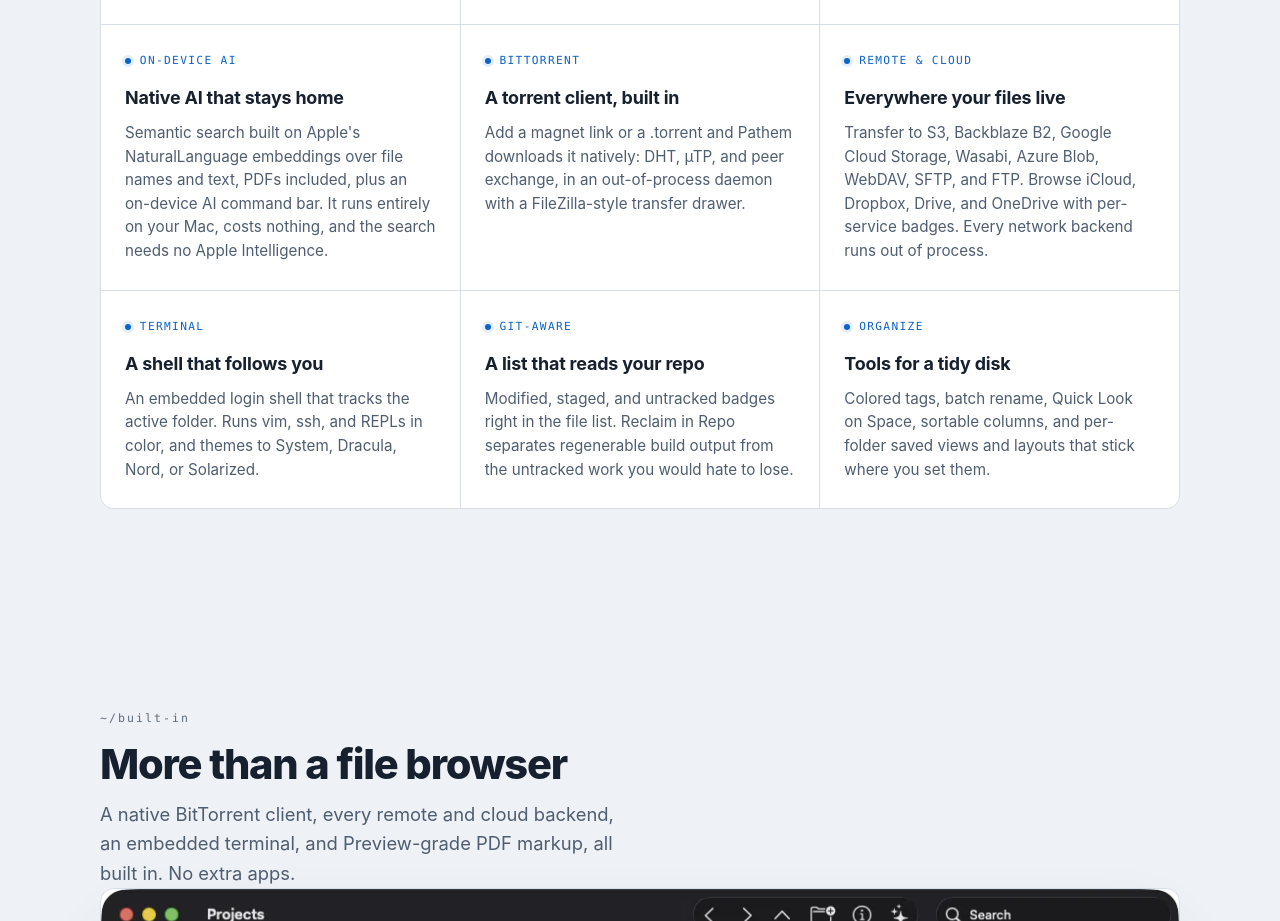
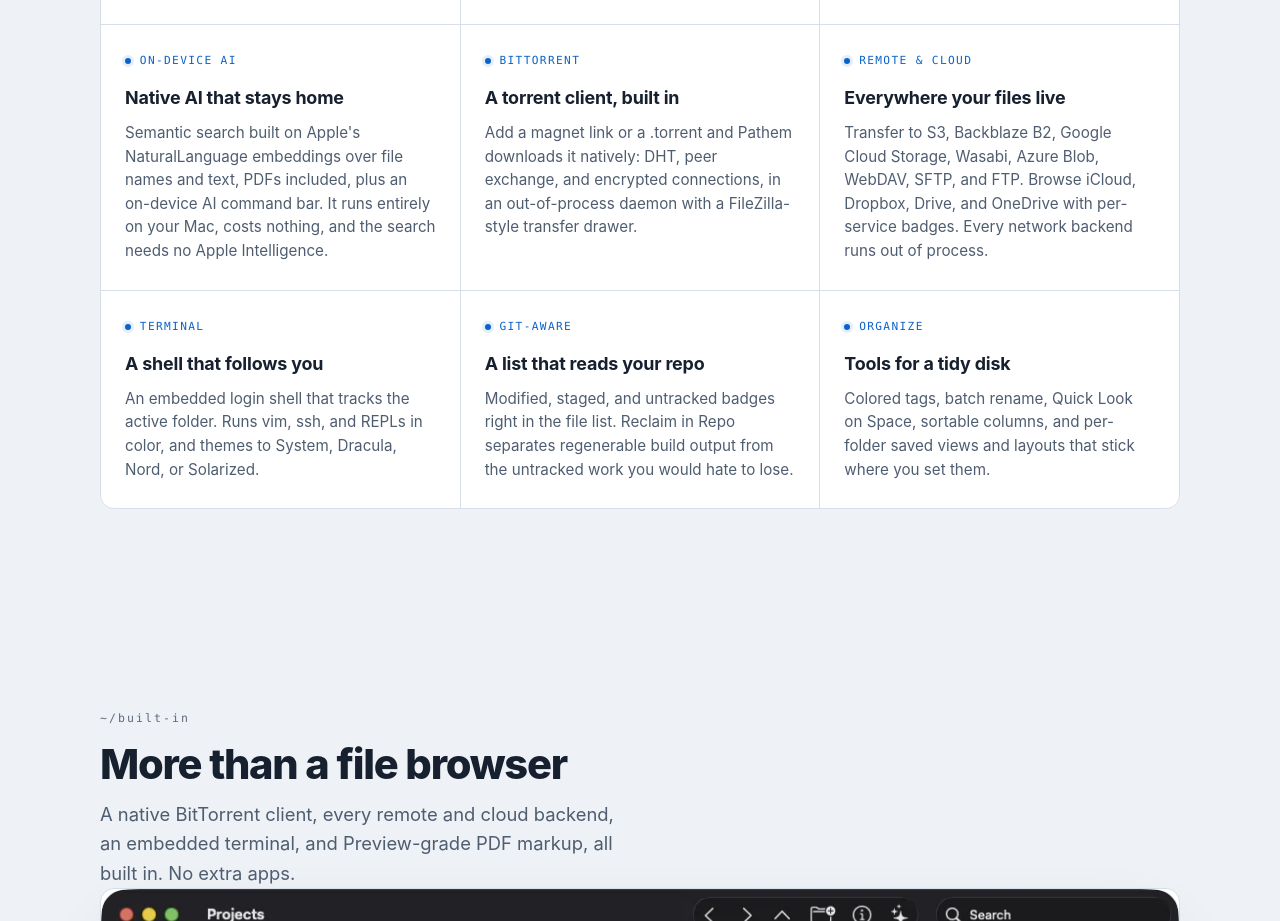
Before and after one commit to Scarcrux/Pathem, a plain HTML site: page site/index.html in a window 1280 px wide. Shown: the part 2669-3590 px from the top of the page. Drawn offline with Linux system fonts and the light colour scheme.

Commit message:
docs: correct README + site copy to match verified state (audit blocker 3)
Amend claims the audit graded as unsubstantiated or stale:
- Install: no .dmg is published yet; reframe Download as coming with the
  first tagged release and make build-from-source the primary path (was
  present-tense notarized self-updating download).
- Torrent copy: PEX and UPnP-IGD shipped (README said on the roadmap);
  label uTP experimental (off by default, outbound only, untested vs a
  third-party client) instead of selling it as a built-in headline feature
  on the site.
- Remote backends: note SFTP/FTP have live round-trip tests while S3/Azure/
  WebDAV have signing+parser unit tests only.

```diff
--- a/site/index.html
+++ b/site/index.html
@@ -547,7 +547,7 @@
       <article class="card">
         <div class="k">BitTorrent</div>
         <h3>A torrent client, built in</h3>
-        <p>Add a magnet link or a .torrent and Pathem downloads it natively: DHT, &micro;TP, and peer exchange, in an out-of-process daemon with a FileZilla-style transfer drawer.</p>
+        <p>Add a magnet link or a .torrent and Pathem downloads it natively: DHT, peer exchange, and encrypted connections, in an out-of-process daemon with a FileZilla-style transfer drawer.</p>
       </article>
       <article class="card">
         <div class="k">Remote &amp; cloud</div>
```
Also changed, not shown: README.md.
